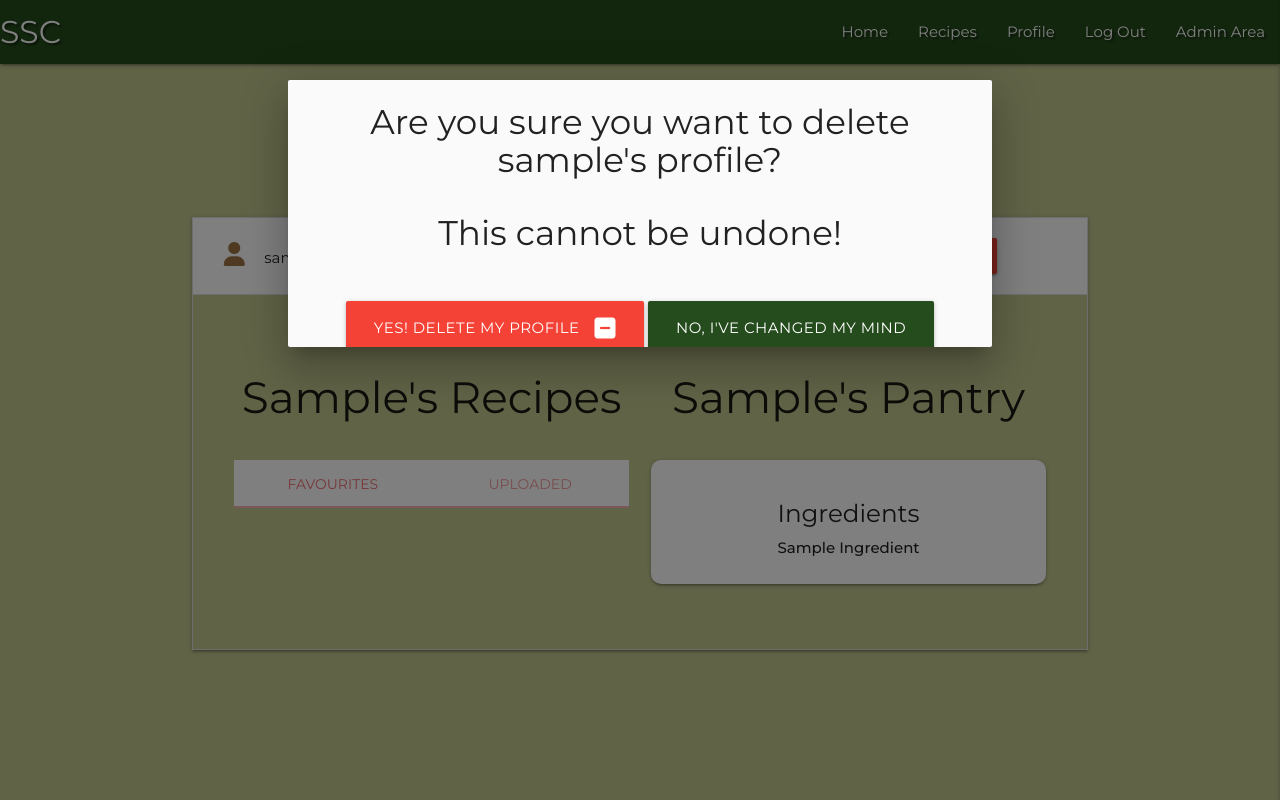
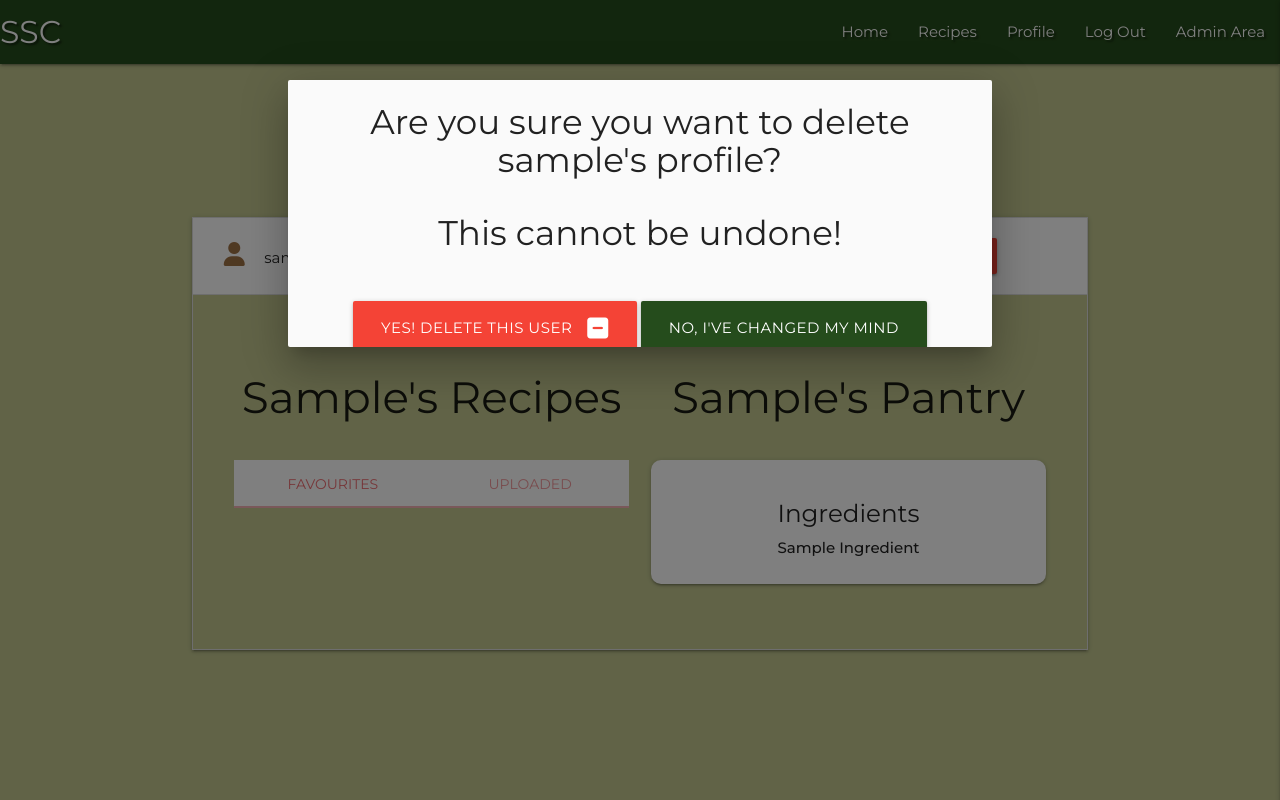
Before and after one commit to TimMorrisDev/MS3-sustainable-supper, a Flask app: page /admin in a window 1280 px wide, after a click on "DELETE USER". Run offline with Flask 2, Linux system fonts and the light colour scheme; the visitor is signed in with stand-in values (Sample User, id 1); a database or web service that is not in the repository returns one stand-in record (values such as "Sample title"); some libraries are stand-ins or nearby versions.

Commit message:
Add additional back end checks to admin functions to prevent unauthorised actions

```diff
--- a/app.py
+++ b/app.py
@@ -578,6 +578,7 @@ def recipe_method(recipe_id):
         recipe = mongo.db.recipes.find_one({"_id": ObjectId(recipe_id)})
         return render_template("recipe_method.html", recipe=recipe)
     else:
+        # redirect if no user logged in
         flash("Please login or register to view recipe")
         return redirect(url_for("login"))
 
@@ -649,50 +650,102 @@ def recipe_made(recipe_id):
 # function to navigate to admin section of site
 @app.route("/admin")
 def admin():
-    # get all recipes from db
-    recipes = list(mongo.db.recipes.find())
 
-    # get all users from db
-    users = list(mongo.db.users.find())
-    return render_template('admin.html', users=users, recipes=recipes)
+    # check if user is logged in
+    if "user" in session:
+
+        # get user admin status from db
+        admin = mongo.db.users.find_one(
+            {"username": session["user"]})["admin"]
+
+        if admin:
+
+            # get all recipes from db
+            recipes = list(mongo.db.recipes.find())
+
+            # get all users from db
+            users = list(mongo.db.users.find())
+            return render_template('admin.html', users=users, recipes=recipes)
+        else:
+            # redirect if not admin
+            flash("Please login as admin to view this page")
+            return redirect(url_for("index"))
+    else:
+        # redirect if no user logged in
+        flash("Please login as admin to view this page")
+        return redirect(url_for("index"))
 
 
 @app.route("/admin_delete_user/<username>")
 def admin_delete_user(username):
-    # find user to delete
-    user = mongo.db.users.find_one(
-        {"username": username})
 
-    # remove user from db
-    mongo.db.users.delete_one(user)
-    flash("User profile deleted")
-    return redirect(url_for("admin"))
+    # check if user is logged in
+    if "user" in session:
+
+        # get user admin status from db
+        admin = mongo.db.users.find_one(
+            {"username": session["user"]})["admin"]
+
+        if admin:
+            # find user to delete
+            user = mongo.db.users.find_one(
+                {"username": username})
+
+            # remove user from db
+            mongo.db.users.delete_one(user)
+            flash("User profile deleted")
+            return redirect(url_for("admin"))
+        else:
+            # redirect if not admin
+            flash("Please login as admin")
+            return redirect(url_for("index"))
+    else:
+        # redirect if no user logged in
+        flash("Please login as admin")
+        return redirect(url_for("index"))
 
 
 # function for admin to change other user status
 @app.route("/admin_status/<username>")
 def admin_status(username):
 
-    # locate user in db
-    user = mongo.db.users.find_one(
-        {"username": username})
+    # check if user is logged in
+    if "user" in session:
 
-    # store admin status in variable
-    admin = mongo.db.users.find_one(
-                    {"username": username})["admin"]
+        # get user admin status from db
+        admin = mongo.db.users.find_one(
+            {"username": session["user"]})["admin"]
 
-    # check for user admin status
-    if not admin:
-        # set as admin if not
-        mongo.db.users.update(user, {
-            "$set": {"admin": True}})
-        flash("User admin status granted")
+        if admin:
+
+            # locate user in db
+            user = mongo.db.users.find_one(
+                {"username": username})
+
+            # store admin status in variable
+            admin = mongo.db.users.find_one(
+                            {"username": username})["admin"]
+
+            # check for user admin status
+            if not admin:
+                # set as admin if not
+                mongo.db.users.update(user, {
+                    "$set": {"admin": True}})
+                flash("User admin status granted")
+            else:
+                # remove admin status if already admin
+                mongo.db.users.update(user, {
+                    "$set": {"admin": False}})
+                flash("User admin status removed")
+            return redirect(url_for("admin"))
+        else:
+            # redirect if not admin
+            flash("Please login as admin")
+            return redirect(url_for("index"))
     else:
-        # remove admin status if already admin
-        mongo.db.users.update(user, {
-            "$set": {"admin": False}})
-        flash("User admin status removed")
-    return redirect(url_for("admin"))
+        # redirect if no user logged in
+        flash("Please login as admin")
+        return redirect(url_for("index"))
 
 
 if __name__ == "__main__":
--- a/templates/admin.html
+++ b/templates/admin.html
@@ -123,8 +123,8 @@
         <div class="modal-footer">
             <div class="center-align">
                 <a href="{{ url_for('admin_delete_user', username=user.username) }}"
-                    class="waves-effect waves-light btn btn-large red">Yes! Delete my
-                    profile <i class="fas fa-minus-square right"></i></a>
+                    class="waves-effect waves-light btn btn-large red">Yes! Delete this user <i
+                        class="fas fa-minus-square right"></i></a>
                 <a href="#!" class="waves-effect waves-light btn btn-large modal-close tm-dark-green-bg">No, I've
                     changed my
                     mind</a>
```
